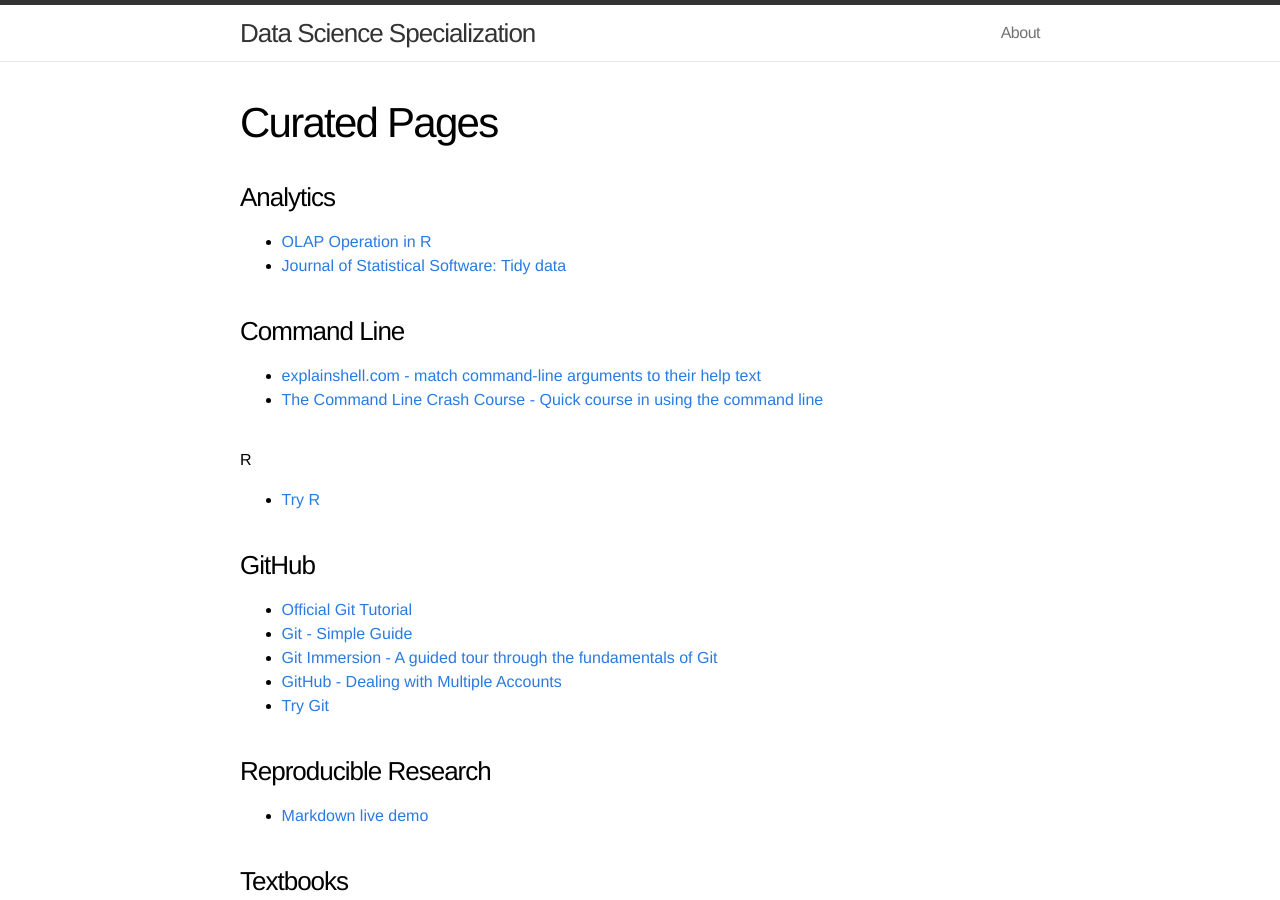
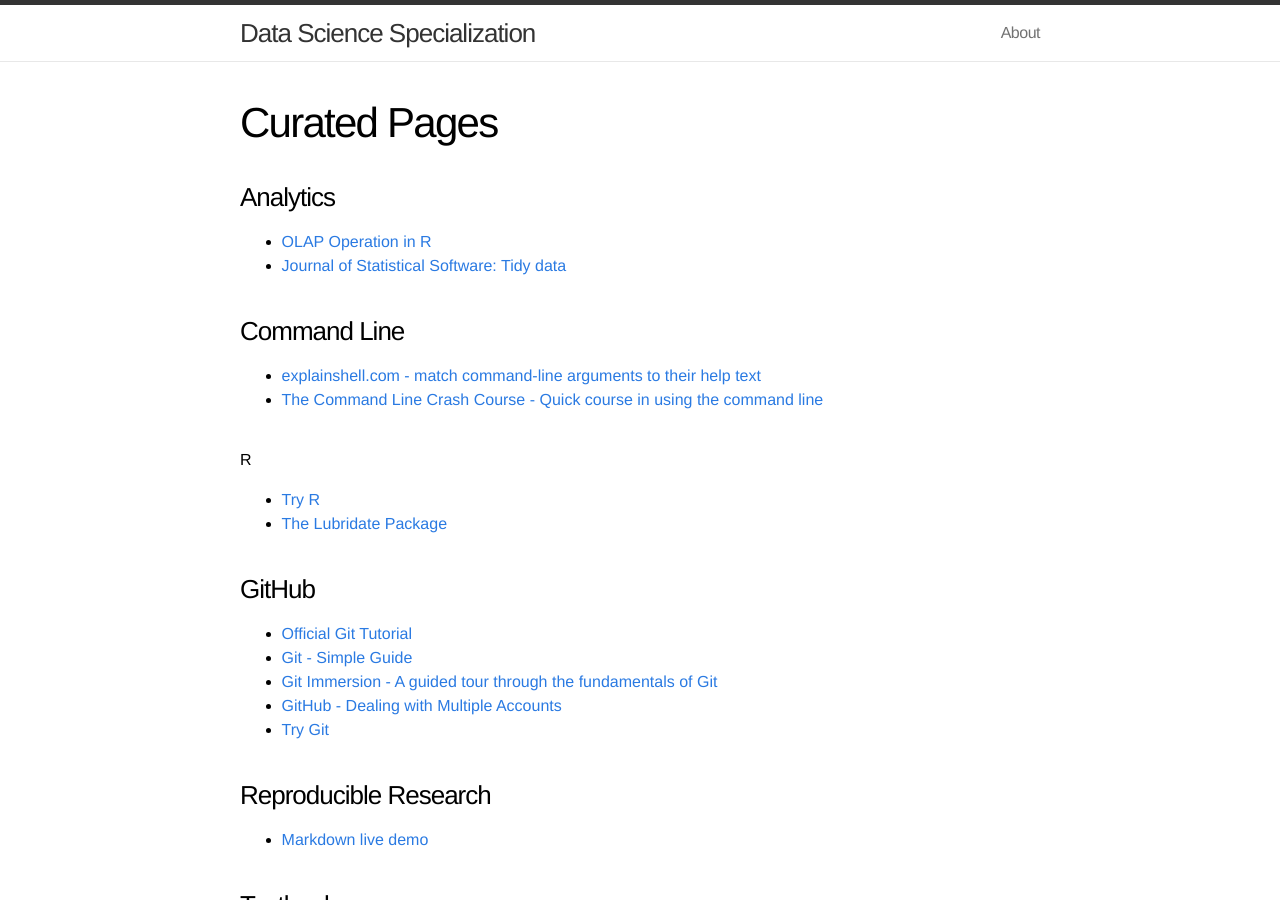
Before and after one commit to DataScienceSpecialization/DataScienceSpecialization.github.io, a Jekyll site: the page built from curated.md, in a window 1280 px wide and 900 px high. Built offline with Jekyll 4.4.1, drawn with Linux system fonts in a browser that asks for light colours.

Commit message:
added lubridate info

```diff
--- a/curated.md
+++ b/curated.md
@@ -17,6 +17,8 @@ permalink: /curated/
 # R
 
 - [Try R](http://tryr.codeschool.com/)
+- [The Lubridate Package](http://www.jstatsoft.org/v40/i03/paper)
+
 
 ### GitHub
 
```
Also changed, not shown: 1 other file.
